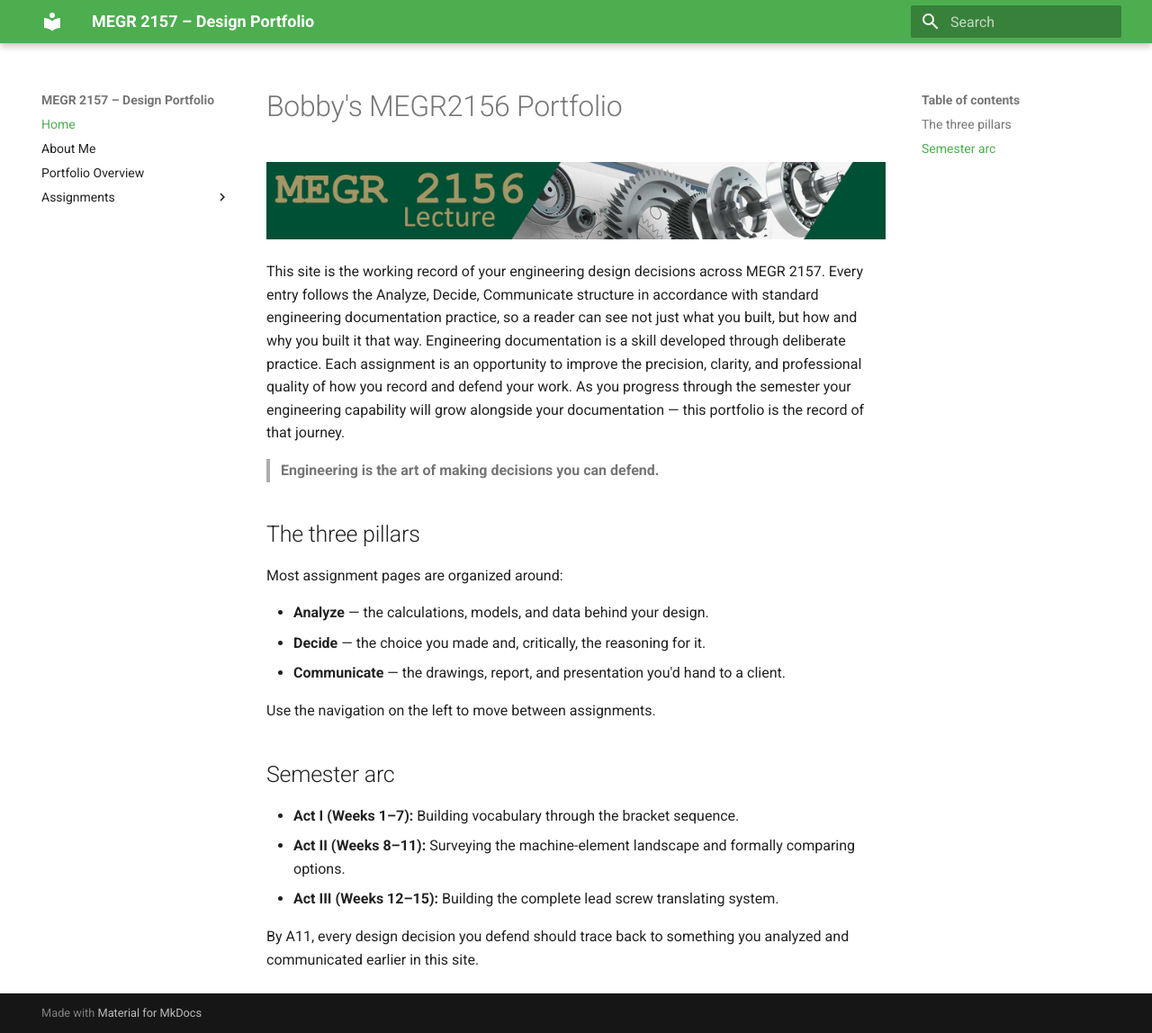
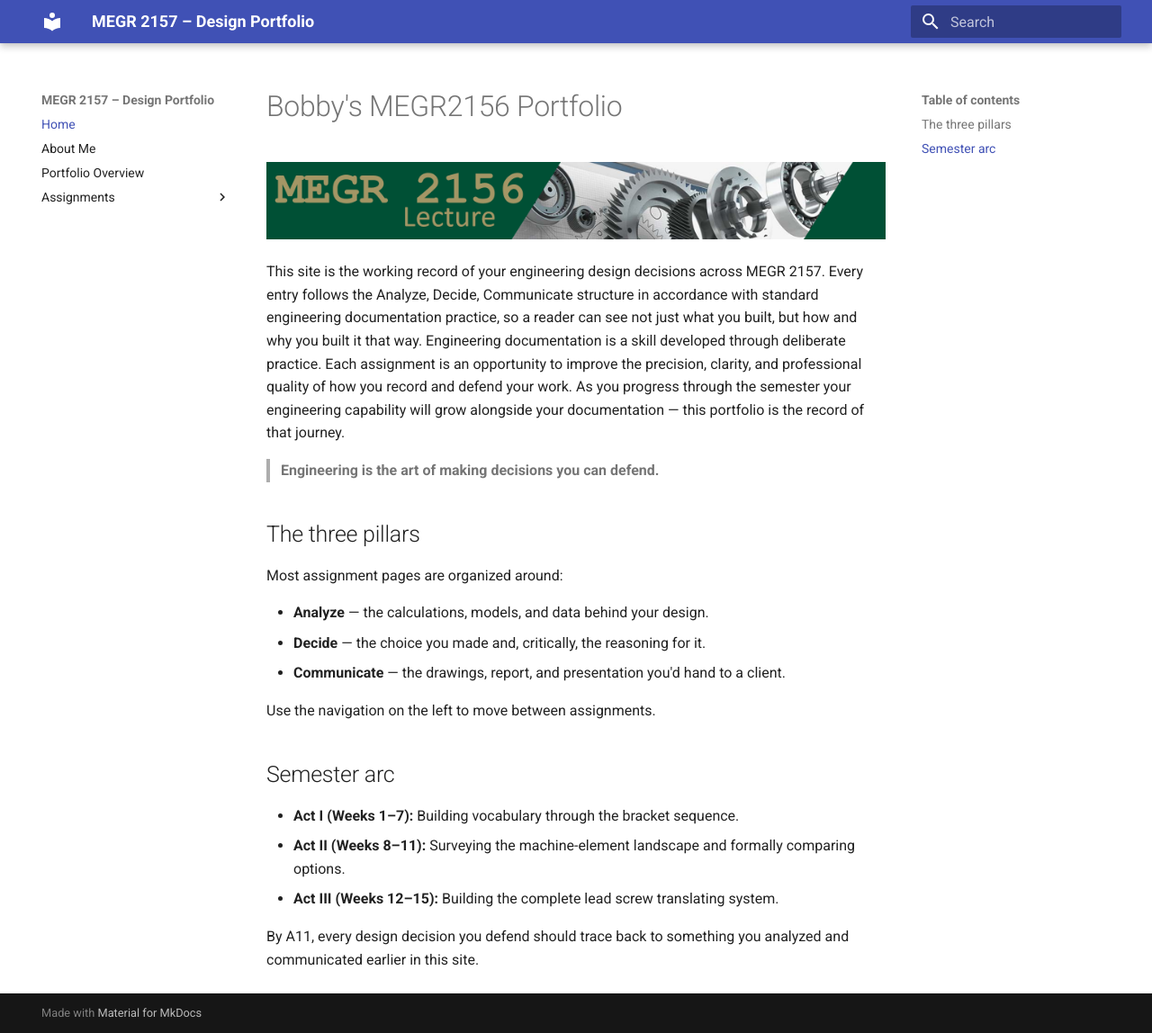
Before and after one commit to Bobby-Douglas/Bobbys-MEGR-2156, an MkDocs documentation site: the page built from docs/index.md, in a window 1280 px wide and 1148 px high. Shown: the whole window at 90% size. Built offline with MkDocs 1.6.1 and Material for MkDocs 9.7.7, drawn with Linux system fonts in a browser that asks for light colours.

Commit message:
Update mkdocs.yml

```diff
--- a/mkdocs.yml
+++ b/mkdocs.yml
@@ -4,7 +4,7 @@ site_description: Design portfolio documentation, built with the Analyze / Decid
 theme:
   name: material
   palette:
-    primary: green
+    primary: gold
   features:
     - navigation.instant
     - navigation.tracking
```
